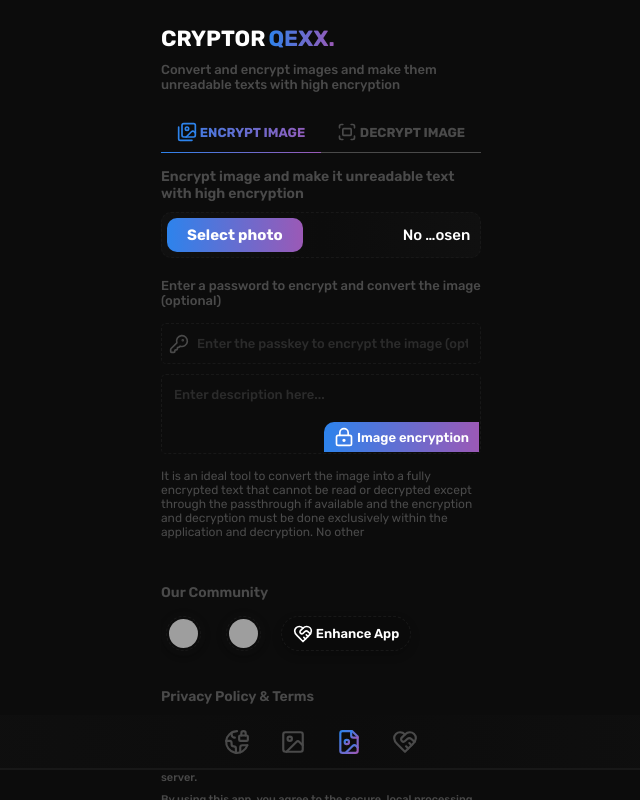
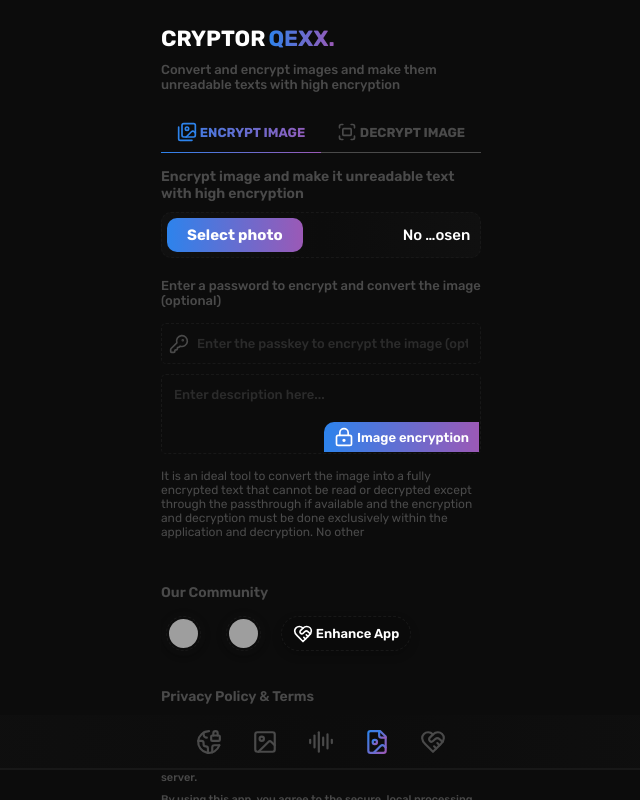
Before and after one commit to elsoghiar/Encryption, a plain HTML site: page Text-inside-image.html in a window 1280 px wide. Shown: the whole page, without its empty margins (319-959 px from the left). Drawn offline with nearby package versions, Linux system fonts and the light colour scheme; grey boxes are pictures that could not be loaded; a script that the page names is missing; a web font is replaced by a local one.

Commit message:
Update Text-inside-image.html

```diff
--- a/Text-inside-image.html
+++ b/Text-inside-image.html
@@ -113,6 +113,13 @@
                     </a>
                 </div>
                 <div class="menu-item-container">
+                <a href="encrypted-voice.html" class="nav-item" id="photoNav">
+                    <svg xmlns="http://www.w3.org/2000/svg" width="26" height="26" viewBox="0 0 24 24" fill="none" stroke="#4a4a4a" stroke-width="2" stroke-linecap="round" stroke-linejoin="round">
+                        <path d="M2 10v3"/><path d="M6 6v11"/><path d="M10 3v18"/><path d="M14 8v7"/><path d="M18 5v13"/><path d="M22 10v3"/>
+                    </svg>
+                </a>
+                </div>
+                <div class="menu-item-container">
                     <a href="Text-inside-image.html" class="nav-item" id="photooNav">
                         <svg xmlns="http://www.w3.org/2000/svg" width="26" height="26" viewBox="0 0 24 24" fill="none" stroke="url(#gradient)" stroke-width="2" stroke-linecap="round" stroke-linejoin="round" class="lucide lucide-file-image">
                             <linearGradient id="gradient" x1="0%" y1="0%" x2="100%" y2="100%">
```
